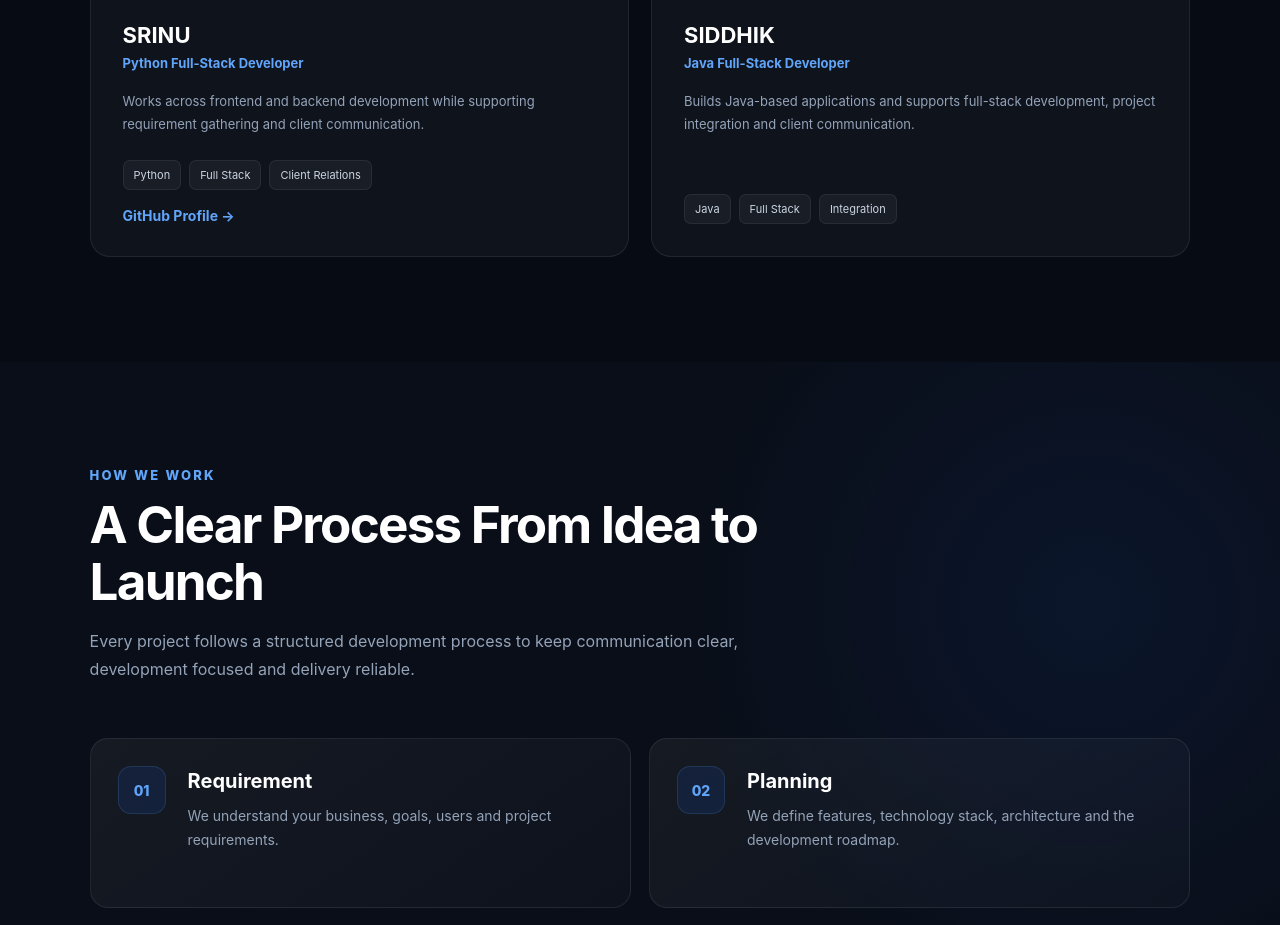
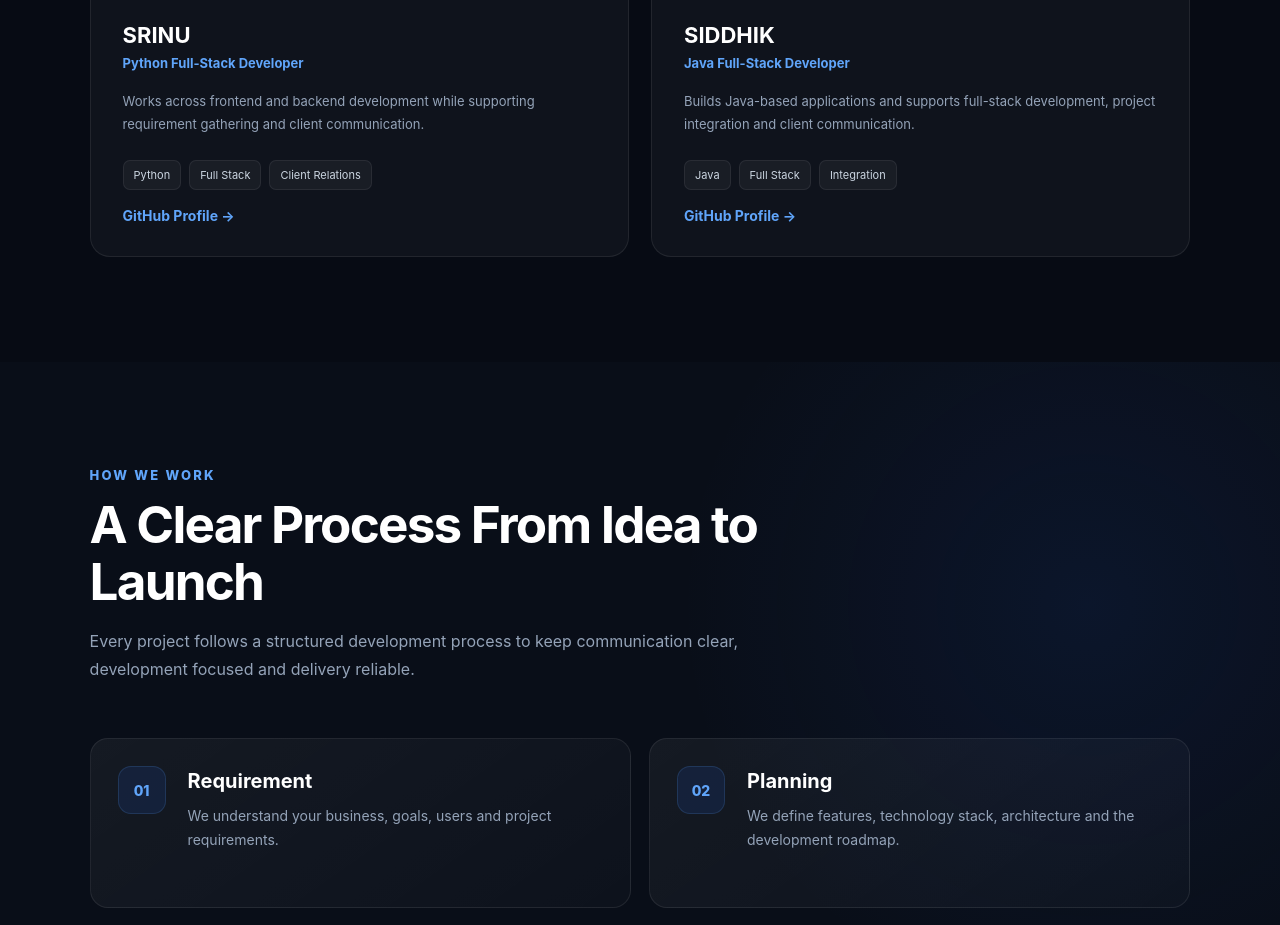
Before and after one commit to InnoFlowlink-Tech/innoflowlink-tech, a React (Vite) app: page / in a window 1280 px wide. Shown: the part 4520-5445 px from the top of the page. Built offline with nearby package versions, Linux system fonts and the light colour scheme.

Commit message:
Add Siddhik GitHub profile link

```diff
--- a/src/App.jsx
+++ b/src/App.jsx
@@ -328,6 +328,7 @@ const handleSubmit = async (e) => {
               role="Java Full-Stack Developer"
               description="Builds Java-based applications and supports full-stack development, project integration and client communication."
               skills={["Java", "Full Stack", "Integration"]}
+              github="https://github.com/s-softech"
             />
           </div>
         </section>
```
